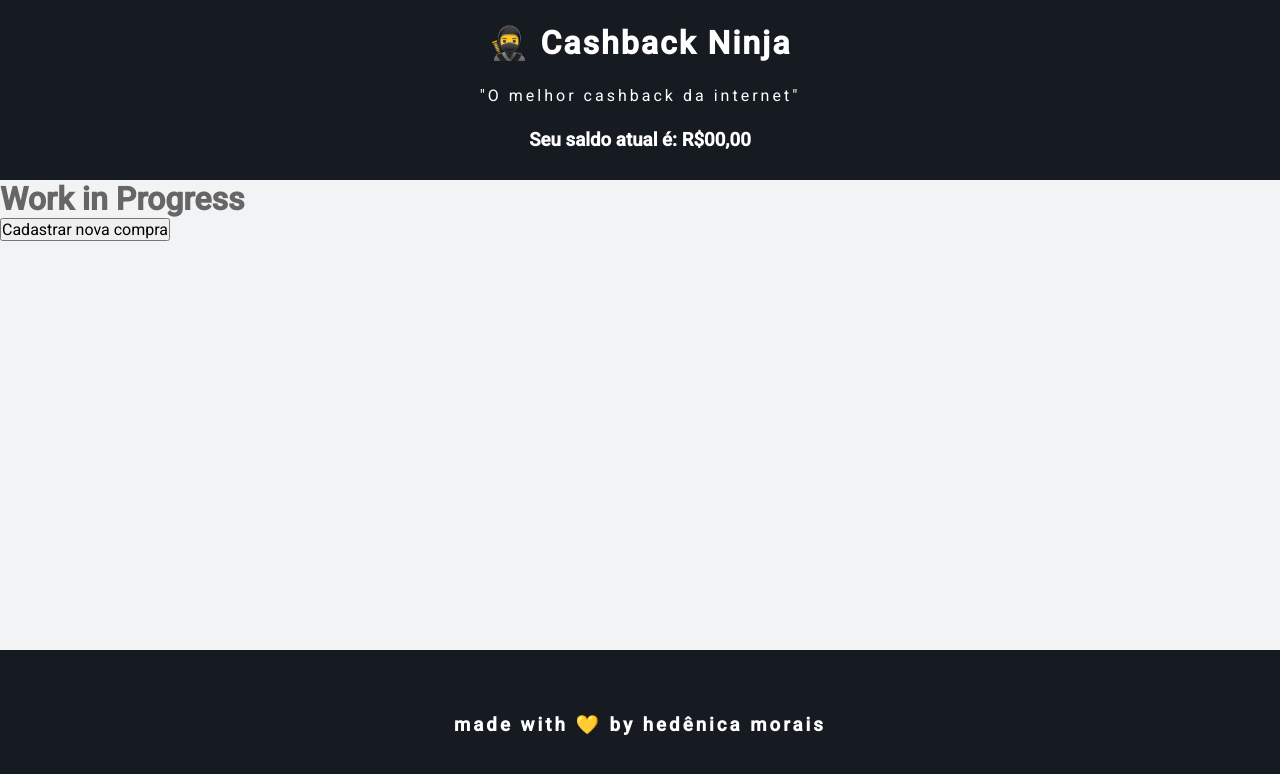
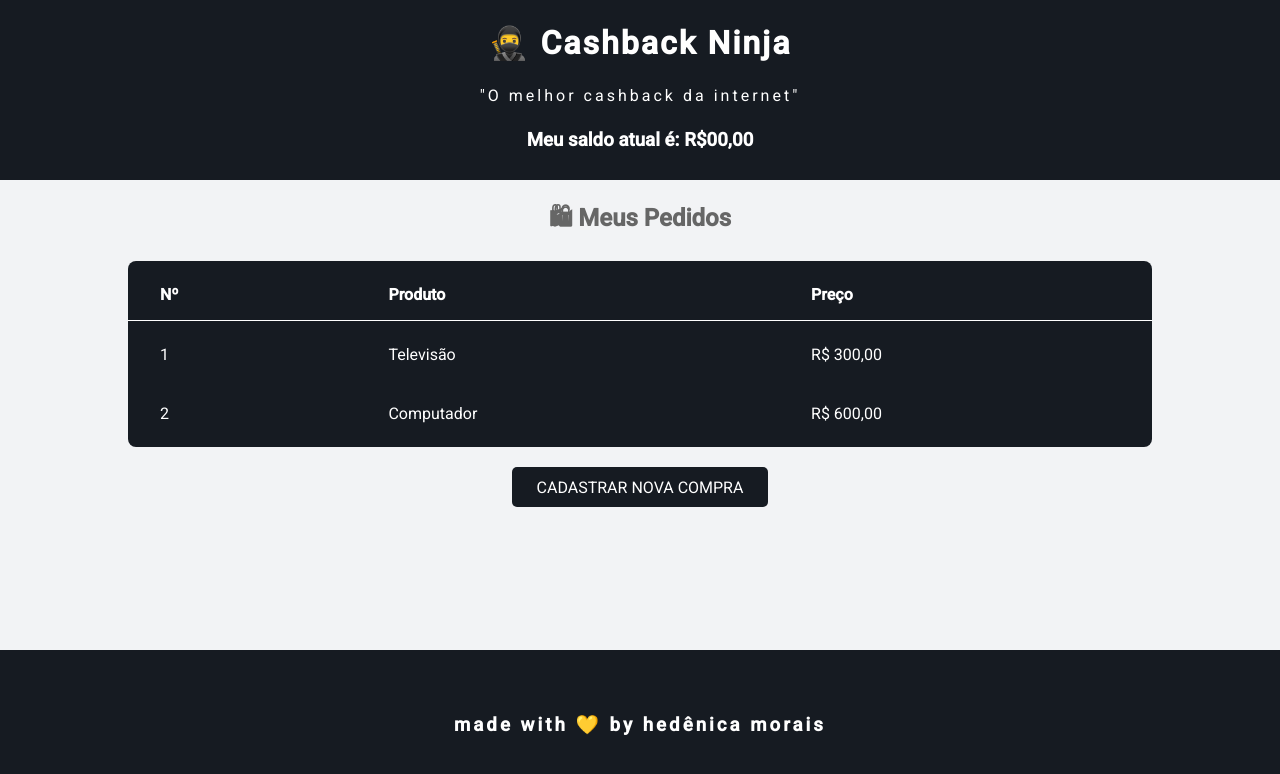
Before and after one commit to hedenica/cashback-ninja, a website: page pages/home/index.html in a window 1280 px wide. Drawn offline with nearby package versions, Linux system fonts and the light colour scheme.

Commit message:
♻️  refactor | add home layout

```diff
--- a/global.css
+++ b/global.css
@@ -43,6 +43,11 @@ body, input, textarea, button {
 
 button {
   cursor: pointer;
+  transition: filter 0.2s;
+}
+
+button:hover {
+  filter: brightness(0.8)
 }
 
 a {
--- a/index.html
+++ b/pages/home/index.html
@@ -7,7 +7,8 @@
   <meta name="viewport" content="width=device-width, initial-scale=1.0">
   <link rel="preconnect" href="https://fonts.gstatic.com">
   <link href="https://fonts.googleapis.com/css2?family=Roboto:wght@300;400;500&display=swap" rel="stylesheet">
-  <link rel="stylesheet" href="global.css">
+  <link rel="stylesheet" href="../../global.css">
+  <link rel="stylesheet" href="../../styles/home.css">
   <title>Cashback Ninja | Inicio </title>
 </head>
 
@@ -18,20 +19,41 @@
       <blockquote>
         "O melhor cashback da internet"
       </blockquote>
-      <h3>Seu saldo atual é: R$00,00</h3>
+      <h3>Meu saldo atual é: R$00,00</h3>
     </header>
 
     <div class="home-container">
-      <h1>Work in Progress</h1>
-    </div>
+      <h2>🛍 Meus Pedidos</h2>
 
-    <div class="btn-container">
-      <button data-js="submit-btn" form="form" type="button" class="submit-btn">
-        <a href="/form.html">
+      <table>
+        <thead>
+          <tr>
+            <th>Nº</th>
+            <th>Produto</th>
+            <th>Preço</th>
+          </tr>
+        </thead>
+        <tbody>
+          <tr>
+            <td>1</td>
+            <td>Televisão</td>
+            <td>R$ 300,00</td>
+          </tr>
+          <tr>
+            <td>2</td>
+            <td>Computador</td>
+            <td>R$ 600,00</td>
+          </tr>
+        </tbody>
+      </table>
+
+      <button form="form" type="button" class="new-order-btn">
+        <a href="../form">
           Cadastrar nova compra
         </a>
       </button>
     </div>
+
 
     <footer>
       <h3>made with 💛 by hedênica morais</h3>
--- a/styles/home.css
+++ b/styles/home.css
@@ -0,0 +1,44 @@
+.home-container {
+  display: flex;
+  flex-direction: column;
+  justify-content: center;
+  align-items: center;
+}
+
+.home-container h2 {
+  margin: 1.25rem auto;
+}
+
+table {
+  width: 80%;
+  border-spacing: 0 0.5rem;
+  background: var(--dark-background);
+  border-radius: 8px;
+  color: var(--white);
+}
+
+table th {
+  font-weight: bolder;
+  padding: 1rem 2rem;
+  text-align: left;
+  border-bottom: 1px solid var(--white);
+}
+
+table td {
+  padding: 1rem 2rem;
+  border: 0;
+  color: var(--white);
+}
+
+.new-order-btn {
+  width: 16rem;
+  height: 2.5rem;
+  margin: 1.25rem auto;
+  padding: auto;
+
+  border: 0;
+  border-radius: 5px;
+  color: var(--white);
+  text-transform: uppercase;
+  background: var(--dark-background);
+}
```
Also changed, not shown: pages/form/index.html (renamed from form.html, +4 -4 lines), pages/form/form.js (renamed from scripts/form.js), pages/home/home.js (added).
